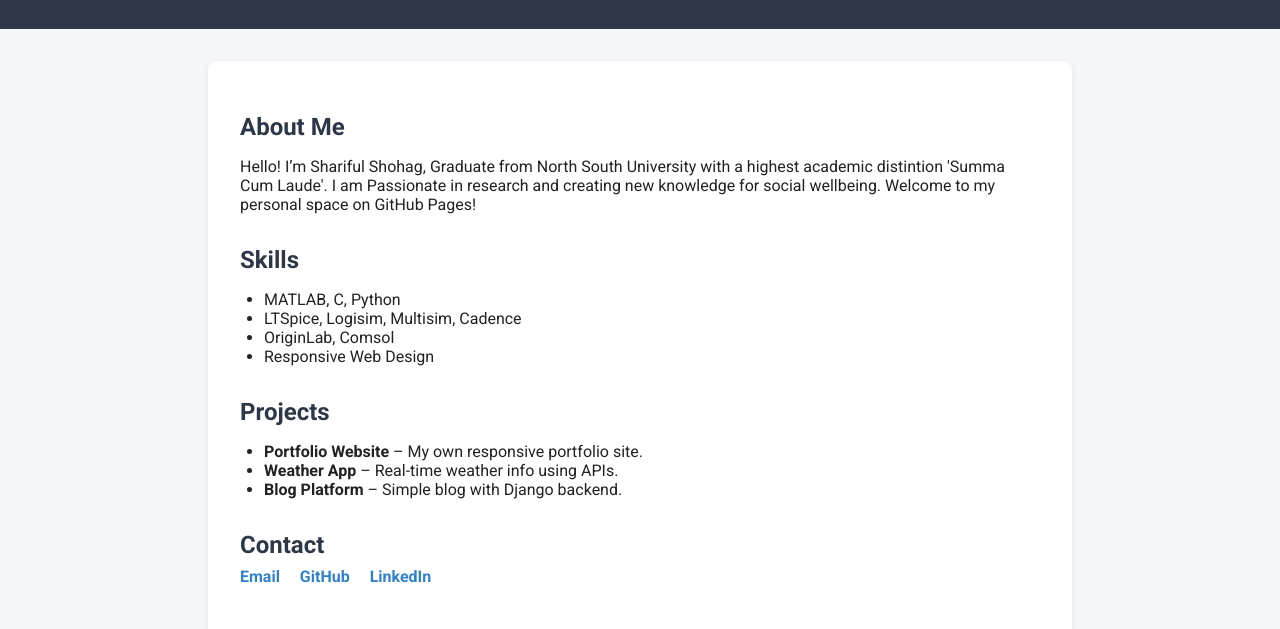
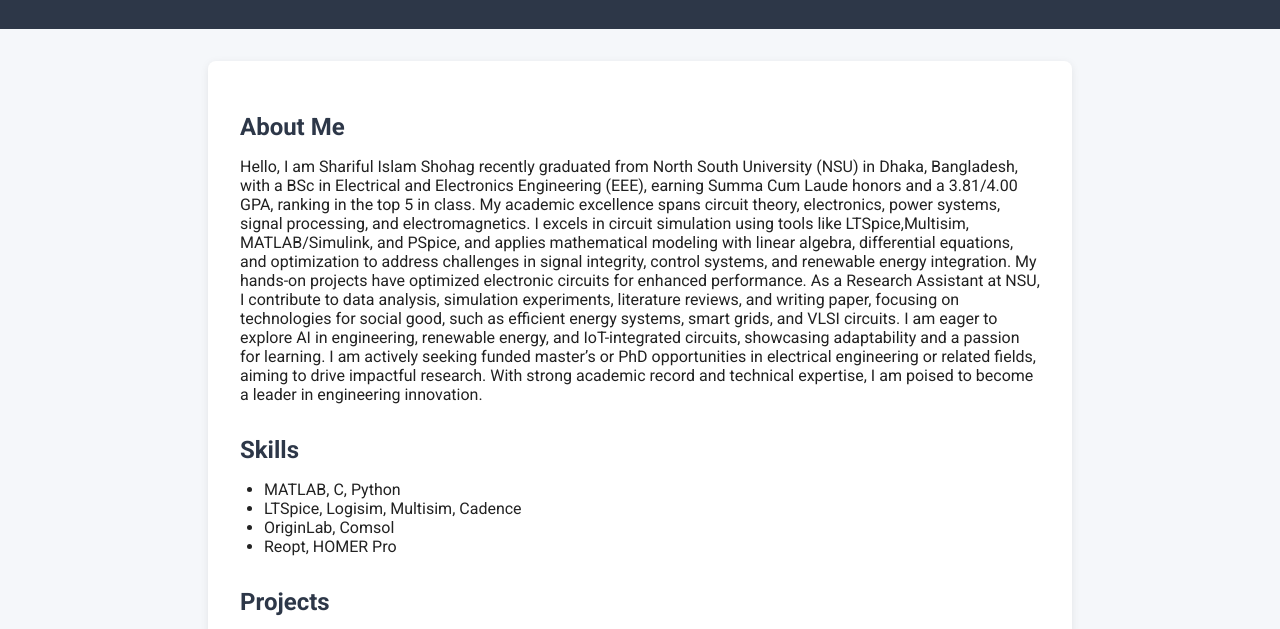
Before and after one commit to shariful-shohag60/shariful-shohag60.github.io, a plain HTML site: page index.html in a window 1280 px wide. Shown: the part 113-742 px from the top of the page. Drawn offline with Linux system fonts and the light colour scheme.

Commit message:
Update index.html

```diff
--- a/index.html
+++ b/index.html
@@ -79,7 +79,13 @@
   <main>
     <section class="section">
       <h2>About Me</h2>
-      <p>Hello! I’m Shariful Shohag, Graduate from North South University with a highest academic distintion 'Summa Cum Laude'. I am Passionate in research and creating new knowledge for social wellbeing. Welcome to my personal space on GitHub Pages!</p>
+      <p> Hello, I am Shariful Islam Shohag recently graduated from North South University (NSU) in Dhaka, Bangladesh, with a BSc in Electrical and Electronics Engineering (EEE), earning Summa Cum Laude honors and a 3.81/4.00 GPA, ranking in the top 5 in class. My academic excellence spans circuit theory, electronics, power systems, signal processing, and electromagnetics.
+
+I excels in circuit simulation using tools like LTSpice,Multisim, MATLAB/Simulink, and PSpice, and applies mathematical modeling with linear algebra, differential equations, and optimization to address challenges in signal integrity, control systems, and renewable energy integration. My hands-on projects have optimized electronic circuits for enhanced performance.
+
+As a Research Assistant at NSU, I contribute to data analysis, simulation experiments, literature reviews, and writing paper, focusing on technologies for social good, such as efficient energy systems, smart grids, and VLSI circuits. I am eager to explore AI in engineering, renewable energy, and IoT-integrated circuits, showcasing adaptability and a passion for learning.
+
+I am actively seeking funded master’s or PhD opportunities in electrical engineering or related fields, aiming to drive impactful research. With strong academic record and technical expertise, I am poised to become a leader in engineering innovation.</p>
     </section>
     <section class="section">
       <h2>Skills</h2>
@@ -88,7 +94,7 @@
 
         <li>LTSpice, Logisim, Multisim, Cadence</li>
         <li>OriginLab, Comsol </li>
-        <li>Responsive Web Design</li>
+        <li>Reopt, HOMER Pro</li>
       </ul>
     </section>
     <section class="section">
@@ -104,7 +110,7 @@
       <div class="social-links">
         <a href="mailto:shariful.shohag60@gmail.com">Email</a>
         <a href="https://github.com/shariful-shohag60" target="_blank">GitHub</a>
-        <a href="https://www.linkedin.com/in/shariful-shohag60" target="_blank">LinkedIn</a>
+        <a href="www.linkedin.com/in/mdsharifulislam1" target="_blank">LinkedIn</a>
       </div>
     </section>
   </main>
```
